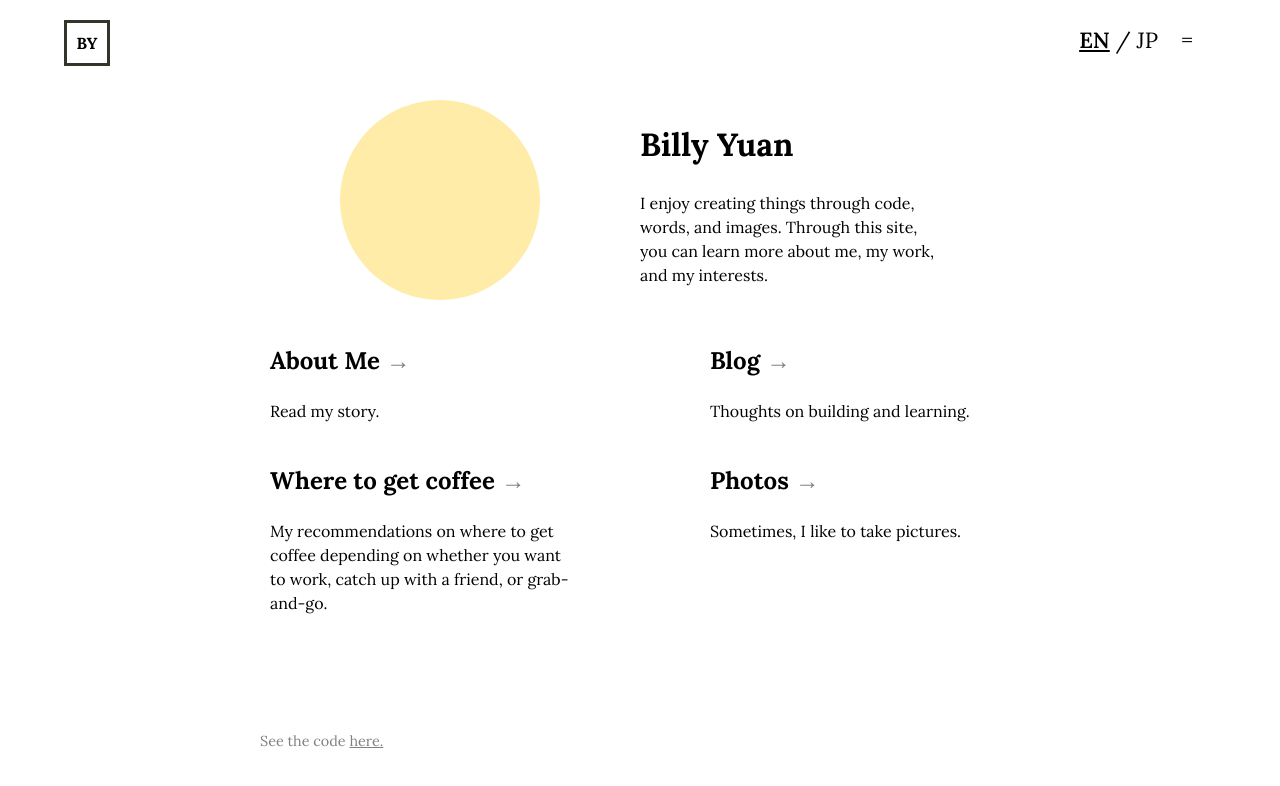
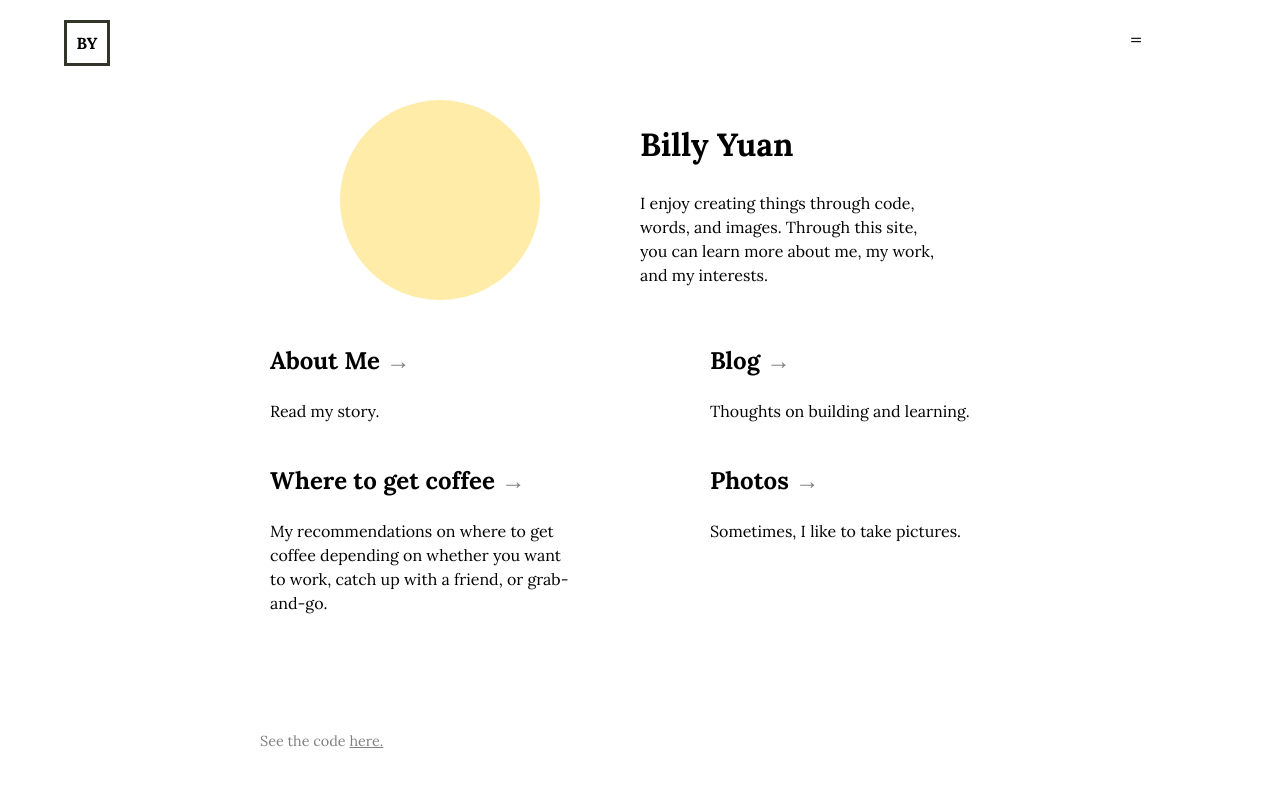
Before and after one commit to billy-yuan/personal-website, a React (Vite) app: page / in a window 1280 px wide. Shown: the top 786 px of the page. Built offline with nearby package versions, Linux system fonts and the light colour scheme; no server answers.

Commit message:
hide jp for now

```diff
--- a/src/main-nav/MainNavIcons.tsx
+++ b/src/main-nav/MainNavIcons.tsx
@@ -32,7 +32,7 @@ export function MainNavIcons({ children }: any) {
           className="right-nav-icons"
           style={{ color: isNavMenuVisible ? "white" : "black" }}
         >
-          <div className="choose-language">
+          {/* <div className="choose-language">
             <span
               onClick={() => i18n.changeLanguage("en")}
               style={i18n.language === "en" ? selectedLanguageStyle : {}}
@@ -46,7 +46,7 @@ export function MainNavIcons({ children }: any) {
             >
               JP
             </span>
-          </div>
+          </div> */}
           <div
             className="nav-icon"
             onClick={() => toggleNavMenu(!isNavMenuVisible)}
```
